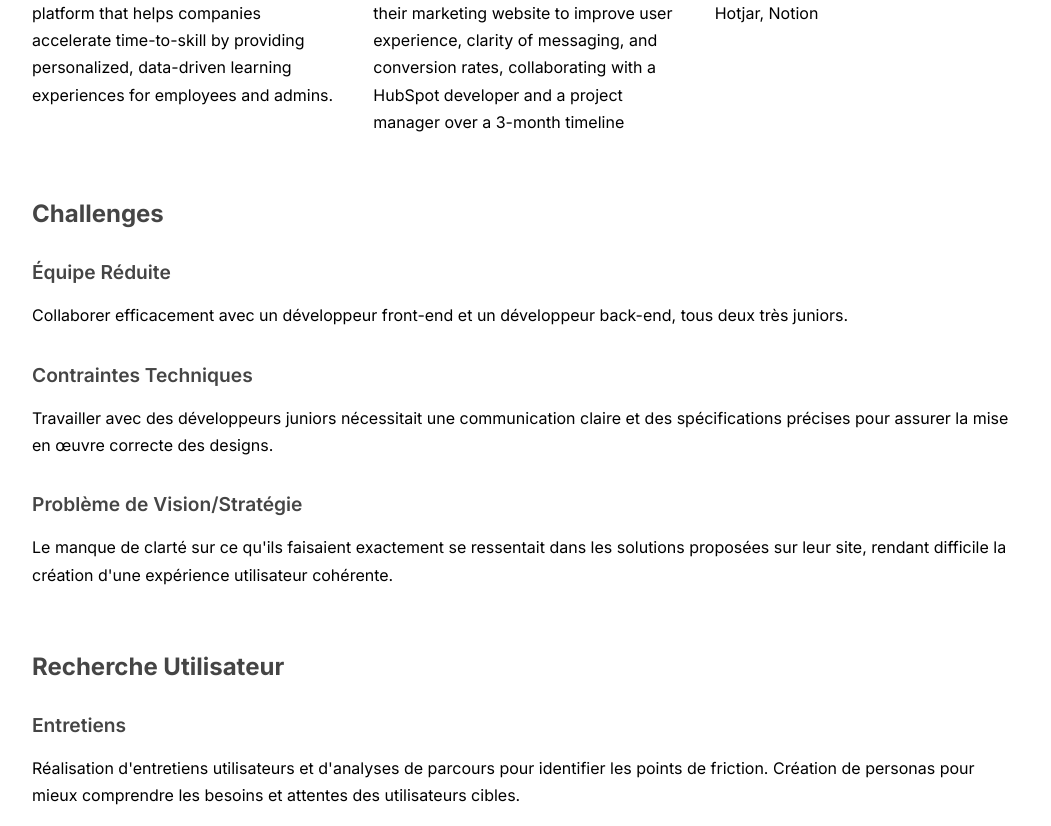
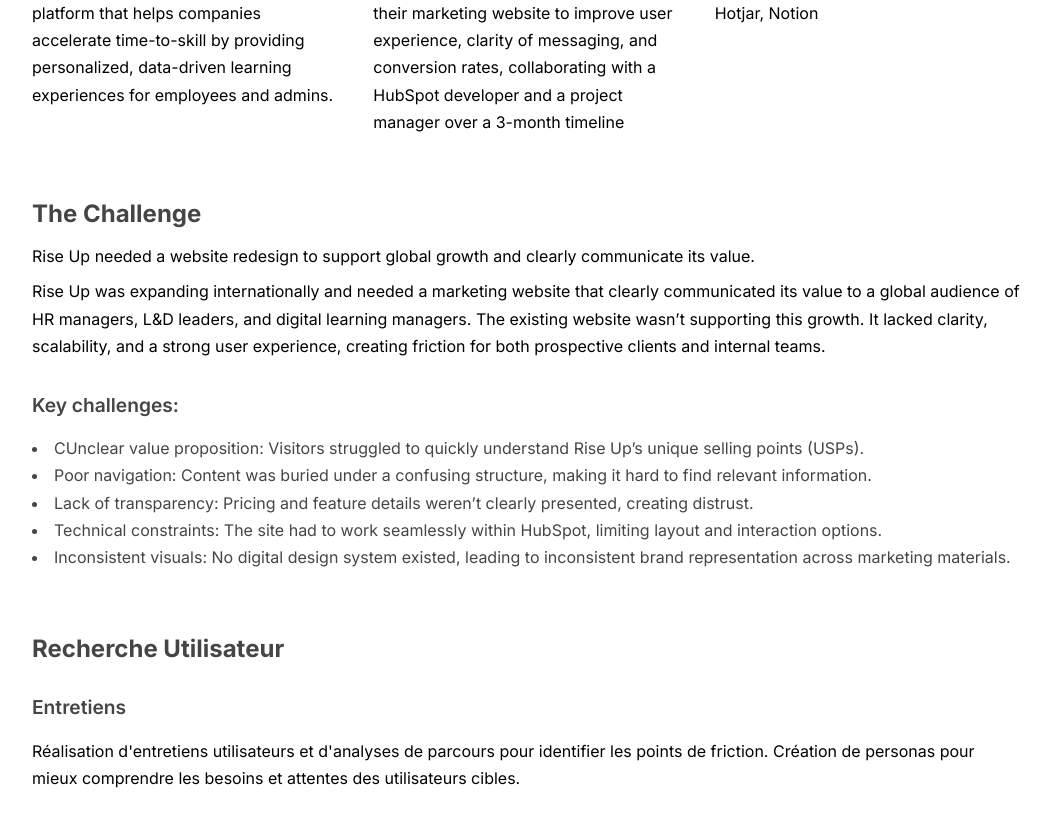
Before and after one commit to camillemennesson/my-portfolio, a PHP site: page /Riseup.php in a window 1280 px wide. Shown: the part 1172-1998 px from the top of the page, without its empty margins (112-1163 px from the left). Run offline with PHP 8.4, Linux system fonts and the light colour scheme.

Commit message:
Update Riseup.php: Revise challenge section for clarity and detail, enhancing user understanding of project obstacles

```diff
--- a/Riseup.php
+++ b/Riseup.php
@@ -61,23 +61,23 @@
         </div>
 
         <div id="challenge">
-        <h3>Challenges</h3>
-        <h4>Équipe Réduite</h4>
-            <p>Collaborer efficacement avec un
-                développeur front-end et un développeur back-end, tous deux très juniors.
-            </p>
-        <h4> Contraintes Techniques </h4>
-        <p>Travailler avec des développeurs juniors nécessitait une communication
-            claire et des spécifications précises pour assurer la mise en œuvre
-             correcte des designs.
+        <h3>The Challenge</h3>
+        <p>Rise Up needed a website redesign to support global growth and clearly communicate its value.
         </p>
-        <h4>Problème de Vision/Stratégie </h4>
-        <p>Le manque de clarté sur ce qu'ils faisaient exactement
-            se ressentait dans les solutions proposées sur leur site, rendant difficile
-             la création d'une expérience utilisateur cohérente.
-        </p>
+        <p>Rise Up was expanding internationally and needed a marketing website that clearly communicated its value to a global audience of HR managers, L&D leaders, and digital learning managers.
+The existing website wasn’t supporting this growth. It lacked clarity, scalability, and a strong user experience, creating friction for both prospective clients and internal teams.
 
-
+        <h4>Key challenges:</h4>
+            <li>CUnclear value proposition: Visitors struggled to quickly understand Rise Up’s unique selling points (USPs).
+            </li>
+            <li>Poor navigation: Content was buried under a confusing structure, making it hard to find relevant information.
+            </li>
+            <li>Lack of transparency: Pricing and feature details weren’t clearly presented, creating distrust.
+            </li>
+            <li>Technical constraints: The site had to work seamlessly within HubSpot, limiting layout and interaction options.
+            </li>
+            <li>Inconsistent visuals: No digital design system existed, leading to inconsistent brand representation across marketing materials.</p>
+            </li>
 
         <div id="research">
         <h3>Recherche Utilisateur</h3>
```
